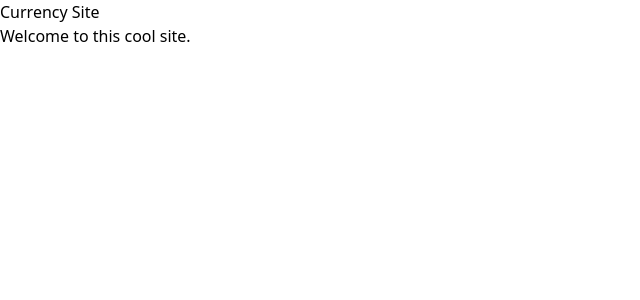
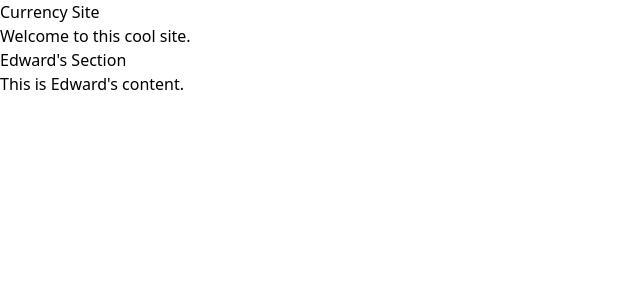
Before and after one commit to Orosia-Team/currency-frontend, a React (Vite) app: page / in a window 1280 px wide. Shown: the top 300 px of the page, without its empty margins (0-640 px from the left). Built offline with nearby package versions, Linux system fonts and the light colour scheme.

Commit message:
Edward: added my own section

```diff
--- a/src/App.tsx
+++ b/src/App.tsx
@@ -4,6 +4,10 @@ function App() {
     <>
     <h1 className=" text-2xl text-red-400">Currency Site</h1>
     <p>Welcome to this cool site.</p>
+
+
+    <h2>Edward's Section</h2>
+    <p>This is Edward's content.</p>
     </>
   )
 }
```
